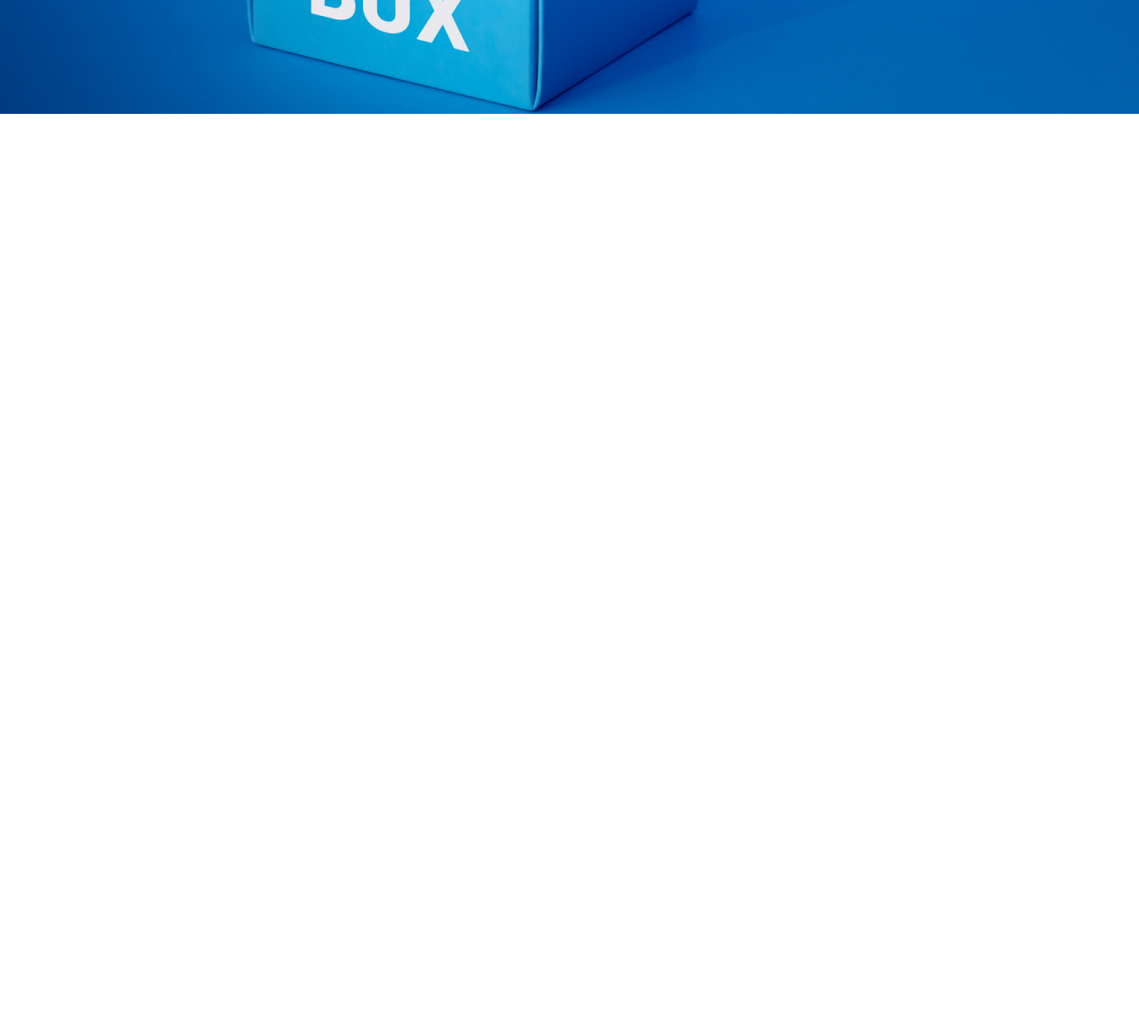
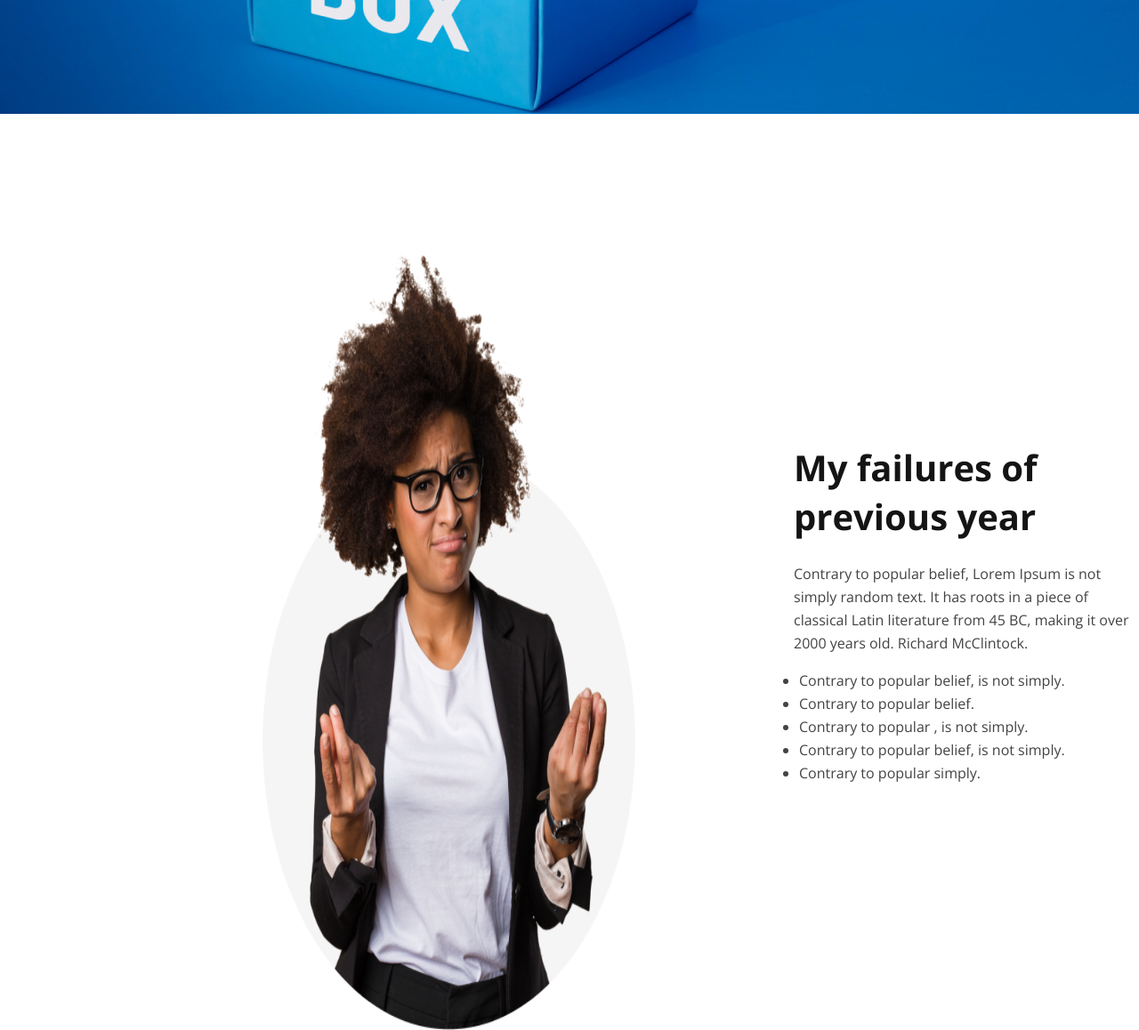
Before and after one commit to protim1451/portfolio-test, a plain HTML site: page index.html in a window 1280 px wide. Shown: the part 680-1838 px from the top of the page at 89% size. Before the commit the page ends 956 px from the top, so only its background shows below. Drawn offline with nearby package versions, Linux system fonts and the light colour scheme.

Commit message:
Fail list added

```diff
--- a/index.html
+++ b/index.html
@@ -24,7 +24,26 @@
         </div>
     </header>
     <main>
+        <section class="fail">
+            <img width="451px" height="890px" src="images/person.png" alt="person">
+            <div class="fail-content">
+                <h3 class="fail-header">My failures of previous year</h3>
+                <p class="fail-para">Contrary to popular belief, Lorem Ipsum is not
+                    simply random text. It has roots in a piece of classical Latin
+                    literature from 45 BC, making it over 2000 years old.
+                    Richard McClintock.</p>
+                <ul class="fail-list">
+                    <li>Contrary to popular belief, is not simply.</li>
+                    <li>Contrary to popular belief.</li>
+                    <li>Contrary to popular , is not simply.</li>
+                    <li>Contrary to popular belief, is not simply.</li>
+                    <li>Contrary to popular simply.</li>
+                </ul>
+            </div>
+        </section>
+        <section class="plans">
 
+        </section>
     </main>
     <footer>
 
--- a/styles/style.css
+++ b/styles/style.css
@@ -11,9 +11,8 @@ body {
     height: 808px;
     flex-shrink: 0;
     background-image: url('../images/banner/banner3.png');
-
     /* display: flex; */
-    background-position:top;
+    /* background-position:top; */
     background-repeat: no-repeat;
 }
 .banner-title{
@@ -60,3 +59,47 @@ body {
     padding-left: 70px;
     margin-bottom: 20px;
 }
+
+/* Main style */
+.fail{
+    background: #FFF;
+    width: 1600px;
+    display: flex;
+    gap: 30px;
+}
+.fail > img{
+    padding-left: 277px;
+    padding-top: 140px;
+
+}
+.fail-header{
+    padding-left: 134px;
+    padding-top: 370px;
+    padding-right: 430px;
+    color: #151414;
+    font-size: 40px;
+    font-weight: 700;
+    word-wrap: break-word;
+    margin-bottom: 24px;
+}
+.fail-para{
+    color: #444343;
+    font-size: 16px;
+    font-style: normal;
+    font-weight: 400;
+    line-height: 26px; /* 162.5% */
+    padding-left: 134px;
+    padding-right: 322px;
+    text-align: left;
+    margin-bottom: 16px;
+}
+.fail-list{
+    color:#444343;
+    font-size: 16px;
+    font-style: normal;
+    font-weight: 400;
+    line-height: 26px; /* 162.5% */
+    padding-left: 140px;
+    gap: 8px;
+
+}
```
